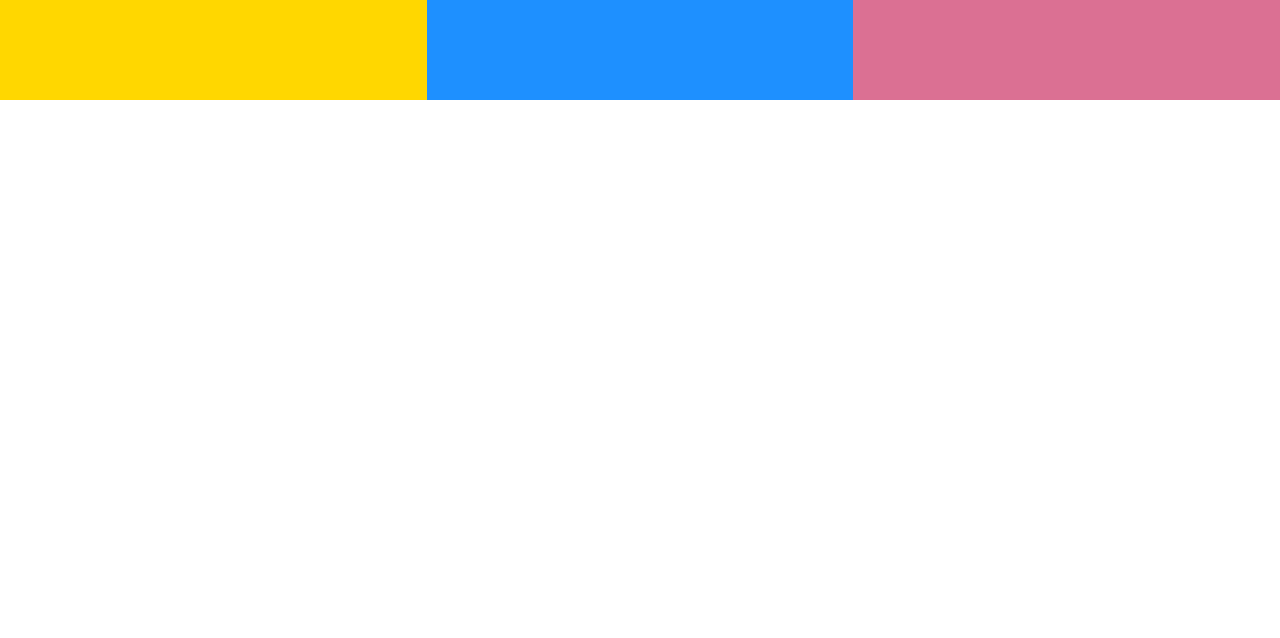
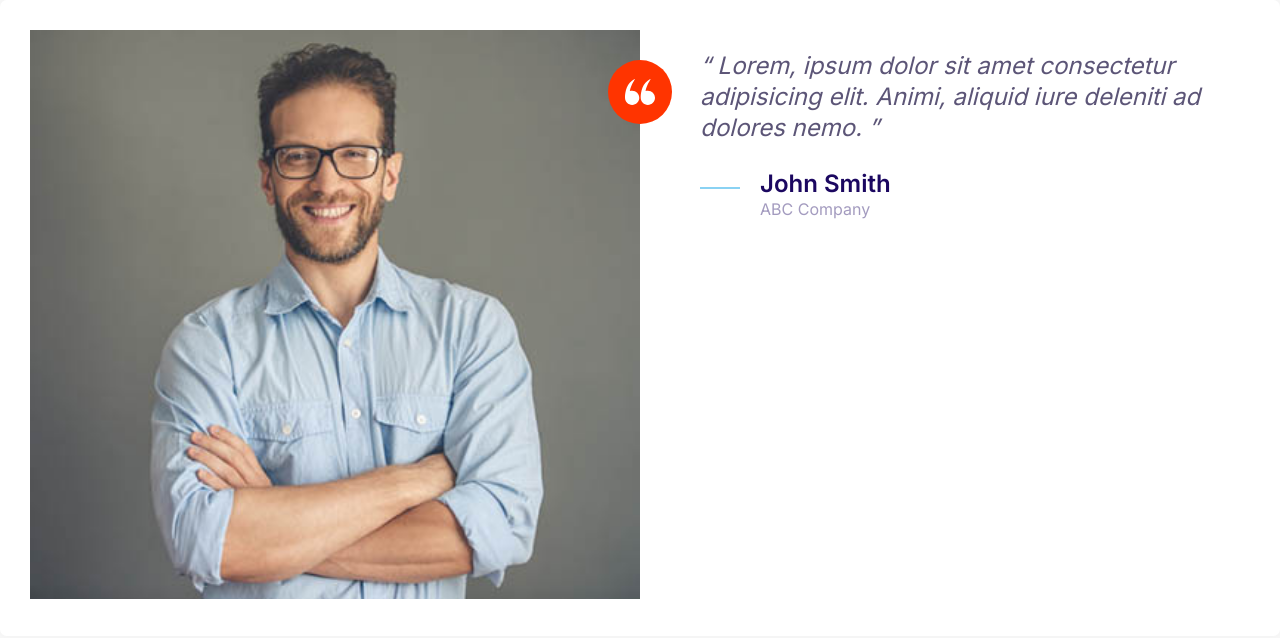
Before and after one commit to Iriaa9/moshify, a plain HTML site: page index.html in a window 1280 px wide. Drawn offline with Linux system fonts and the light colour scheme.

Commit message:
Build testimonial component.

```diff
--- a/CSS/styles.css
+++ b/CSS/styles.css
@@ -159,8 +159,17 @@ a {
   height: 40px;
 }
 
+.icon--small {
+  width: 30px;
+  height: 30px;
+}
+
 .icon--primary {
   fill: var(--color-primary);
+}
+
+.icon--white {
+  fill: white;
 }
 
 .icon-container {
@@ -173,8 +182,11 @@ a {
   align-items: center;
 }
 
+.icon-container--accent {
+  background: var(--color-accent);
+}
+
 /* Buttons */
-
 .btn {
   border-radius: 40px;
   border: 0;
@@ -437,3 +449,31 @@ a {
     grid-template-columns: repeat(3, 1fr);
   }
 }
+
+/* Testimonials */
+.testimonial {
+  padding: 3rem;
+}
+.testimonial__image > img {
+  width: 100%;
+}
+
+.testimonial__image {
+  position: relative;
+}
+
+.testimonial__image > .icon-container {
+  position: absolute;
+  top: 3rem;
+  right: -32px;
+}
+
+@media screen and (min-width: 768px) {
+  .testimonial .quote__text,
+  .testimonial .quote__author {
+    font-size: 2.4rem;
+  }
+  .testimonial .quote {
+    margin-left: 6rem;
+  }
+}
--- a/index.html
+++ b/index.html
@@ -14,10 +14,36 @@
     <link rel="stylesheet" href="css/styles.css" />
   </head>
   <body>
-    <div class="grid grid--1x2 grid--1x3">
-      <div style="height: 100px; background: gold"></div>
-      <div style="height: 100px; background: dodgerblue"></div>
-      <div style="height: 100px; background: palevioletred"></div>
+    <div class="card testimonial">
+      <div class="grid grid--1x2">
+        <div class="testimonial__image">
+          <img src="images/testimonial.jpg" alt="A happy, smiling customer" />
+          <span class="icon-container icon-container--accent">
+            <svg class="icon icon--small icon--white">
+              <use xlink:href="images/sprite.svg#quotes"></use>
+            </svg>
+          </span>
+        </div>
+        <blockquote class="quote">
+          <p class="quote__text">
+            Lorem, ipsum dolor sit amet consectetur adipisicing elit. Animi,
+            aliquid iure deleniti ad dolores nemo.
+          </p>
+          <footer class="quote__footer">
+            <div class="media">
+              <div class="media__image quote__icon">
+                <svg class="icon icon--primary">
+                  <use xlink:href="images/sprite.svg#line"></use>
+                </svg>
+              </div>
+              <div class="media__body">
+                <h3 class="media__title quote__author">John Smith</h3>
+                <p class="quote__organization">ABC Company</p>
+              </div>
+            </div>
+          </footer>
+        </blockquote>
+      </div>
     </div>
   </body>
 </html>
```
Also changed, not shown: components/testimonials.html (added, +31 -0 lines), images/testimonial.jpg (added).
